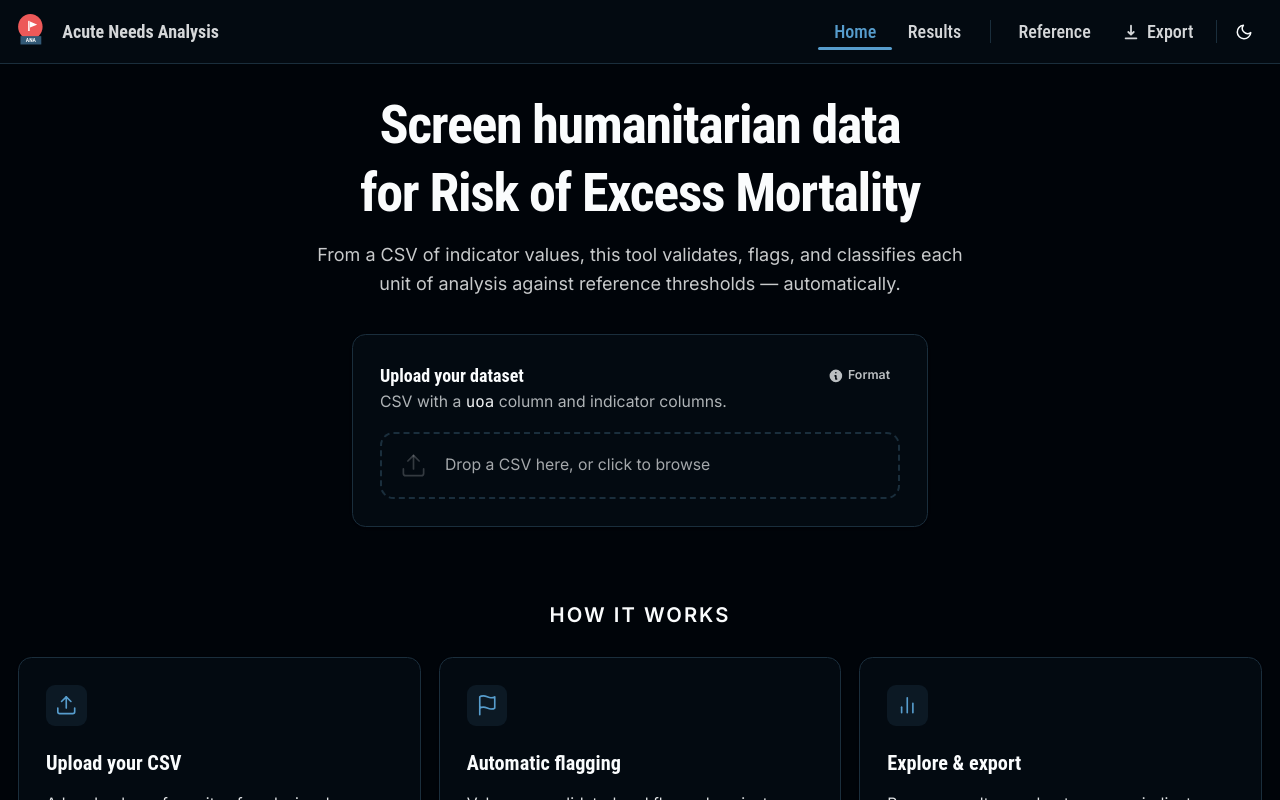
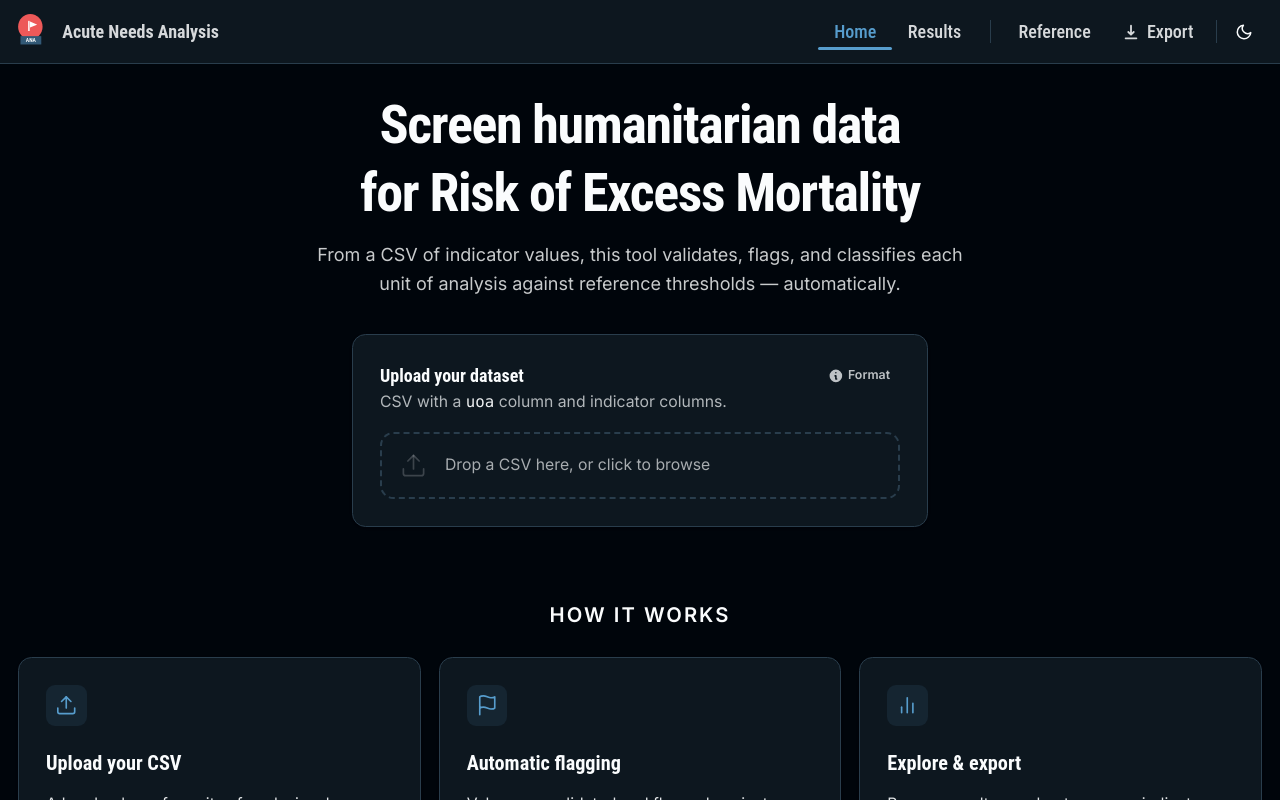
Before and after one commit to gnoblet/ANA_app_svelte, a SvelteKit app: page / in a window 1280 px wide. Shown: the top 800 px of the page. Built offline with nearby package versions, Linux system fonts and the light colour scheme; a web font is replaced by a local one.

Commit message:
refactor: update color variables for improved theme consistency and readability

```diff
--- a/src/app.css
+++ b/src/app.css
@@ -27,7 +27,7 @@
 	--color-base-content-dimmed: oklch(30% 0.01 245 / 0.8);
 
 	/* App shell background — barely deeper than base-100 */
-	--color-base-app: oklch(94% 0.01 248);
+	--color-base-app: oklch(98% 0.01 248);
 
 	/* Primary — brand #345a74 */
 	--color-primary: oklch(45% 0.061 240);
@@ -70,21 +70,19 @@
 	--color-no-flag: oklch(84% 0.143 164.978);
 	--color-insuff: oklch(83% 0.128 66.29);
 	--color-no-data: #d1d5db;
-	--color-within10: #f59e0b;
-	--color-dark-flag: #7a1d1e;
-	--color-dark-no-flag: #166534;
-	--color-flag-tint: #fbdddd;
-	--color-no-flag-tint: #dcfce7;
-	--color-no-data-tint: #e5e7eb;
-	--color-insuff-tint: #ffe1c3;
+	--color-flag-tint: oklch(87% 0.1 14);
+	--color-no-flag-tint: oklch(87% 0.1 150);
+	--color-no-data-tint: oklch(87% 0.01 245);
+	--color-insuff-tint: oklch(87% 0.1 62);
 	--color-no-flag-hover: #bbf7d0;
 
 	/* ── Preliminary classification colour tokens (light) ───────────────────*/
 	--color-prelim-em: #ee5859;
 	--color-prelim-roem: #f49695;
 	--color-prelim-an: #f6e3e3;
-	--color-prelim-no-an: #dcfce7;
-	--color-prelim-no-data: #e6e6e6;
+	--color-prelim-no-an: var(--color-no-flag);
+	--color-prelim-insuff: var(--color-insuff);
+	--color-prelim-no-data: var(--color-no-data);
 }
 
 /* ── Dark theme ──────────────────────────────────────────────────────────────
@@ -95,14 +93,14 @@
 	prefersdark: true;
 
 	/* Base — deep saturated navy for strong contrast */
-	--color-base-100: oklch(14% 0.022 240);
-	--color-base-200: oklch(20% 0.028 240);
-	--color-base-300: oklch(29% 0.036 240);
+	--color-base-100: oklch(20% 0.022 240);
+	--color-base-200: oklch(26% 0.028 240);
+	--color-base-300: oklch(35% 0.036 240);
 	--color-base-content: oklch(99% 0.002 240);
 	--color-base-content-dimmed: oklch(70% 0.002 240 / 0.8);
 
 	/* App shell background — barely deeper than base-100 */
-	--color-base-app: oklch(10% 0.022 240);
+	--color-base-app: oklch(11% 0.022 240);
 
 	/* Primary — brighter for dark bg readability */
 	--color-primary: oklch(67% 0.1 240);
@@ -144,22 +142,21 @@
 	--color-flag: #ee5859;
 	--color-no-flag: oklch(84% 0.143 164.978);
 	--color-insuff: oklch(83% 0.128 66.29);
-	--color-no-data: #6b7280;
+	--color-no-data: oklch(45% 0.01 240);
 	--color-within10: #f59e0b;
-	--color-dark-flag: #fca5a5;
-	--color-dark-no-flag: #86efac;
-	--color-flag-tint: oklch(22% 0.055 14);
-	--color-no-flag-tint: oklch(22% 0.06 145);
-	--color-no-data-tint: oklch(28% 0.008 240);
-	--color-insuff-tint: oklch(24% 0.08 55);
-	--color-no-flag-hover: oklch(26% 0.07 145);
+	--color-flag-tint: oklch(70% 0.13 14);
+	--color-no-flag-tint: oklch(70% 0.14 145);
+	--color-no-data-tint: oklch(70% 0.018 240);
+	--color-insuff-tint: oklch(70% 0.1 62);
+	--color-no-flag-hover: oklch(70% 0.07 145);
 
 	/* ── Preliminary classification colour tokens (dark) ────────────────────*/
 	--color-prelim-em: #ee5859;
-	--color-prelim-roem: #c45252;
-	--color-prelim-an: oklch(24% 0.055 14);
-	--color-prelim-no-an: oklch(22% 0.06 145);
-	--color-prelim-no-data: oklch(30% 0.007 240);
+	--color-prelim-roem: oklch(72% 0.14 20);
+	--color-prelim-an: oklch(85% 0.08 14);
+	--color-prelim-no-an: var(--color-no-flag);
+	--color-prelim-insuff: var(--color-insuff);
+	--color-prelim-no-data: var(--color-no-data);
 }
 
 /* Global base size — 18px so text-sm ≈ 15.75px, text-base = 18px */
```
